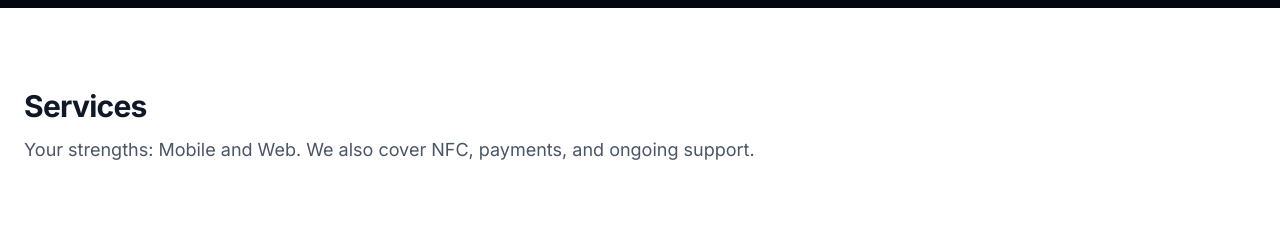
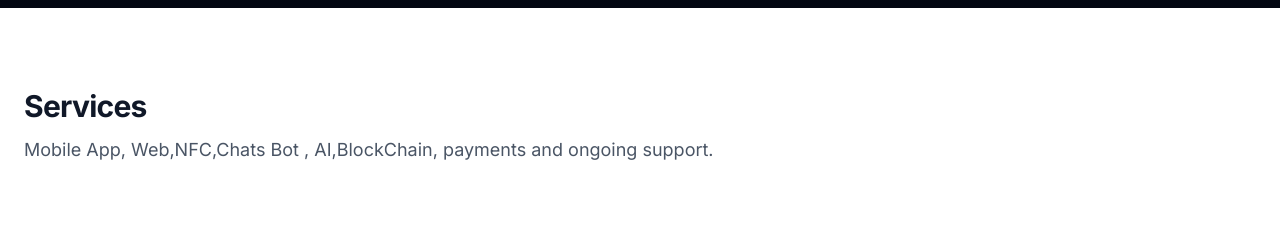
Before and after one commit to mfelizweb/mfelizweb, a Next.js app: page / in a window 1280 px wide. Shown: the part 1040-1266 px from the top of the page. Built offline with nearby package versions, Linux system fonts and the light colour scheme.

Commit message:
fix case sensitivity

```diff
--- a/src/app/page.tsx
+++ b/src/app/page.tsx
@@ -13,7 +13,7 @@ export default function HomePage() {
           Services
         </h2>
         <p className="mt-3 text-lg text-gray-600 dark:text-gray-300">
-          Your strengths: Mobile and Web. We also cover NFC, payments, and ongoing support.
+          Mobile App, Web,NFC,Chats Bot , AI,BlockChain, payments  and ongoing support.
         </p>
 
         <div className="mt-10 grid sm:grid-cols-2 lg:grid-cols-3 gap-6">
```
